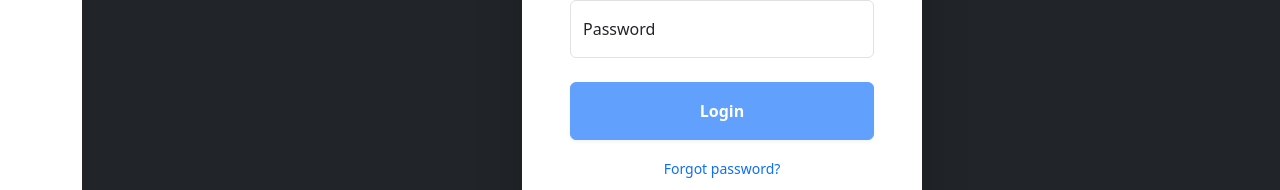
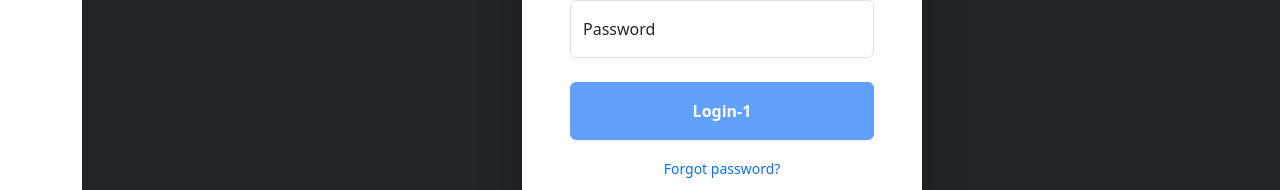
Before and after one commit to Pramitjain/NareshITAngular, an Angular app: page /login in a window 1280 px wide. Shown: the part 394-584 px from the top of the page. Built offline with nearby package versions, Linux system fonts and the light colour scheme.

Commit message:
Login Design Changed

```diff
--- a/src/app/components/login/login.html
+++ b/src/app/components/login/login.html
@@ -37,7 +37,7 @@
           class="btn btn-primary w-100 py-3 fw-bold shadow-sm"
           type="submit"
           [disabled]="loginForm.invalid">
-          Login
+          Login-1
         </button>
 
         <div class="text-center mt-3">
```
